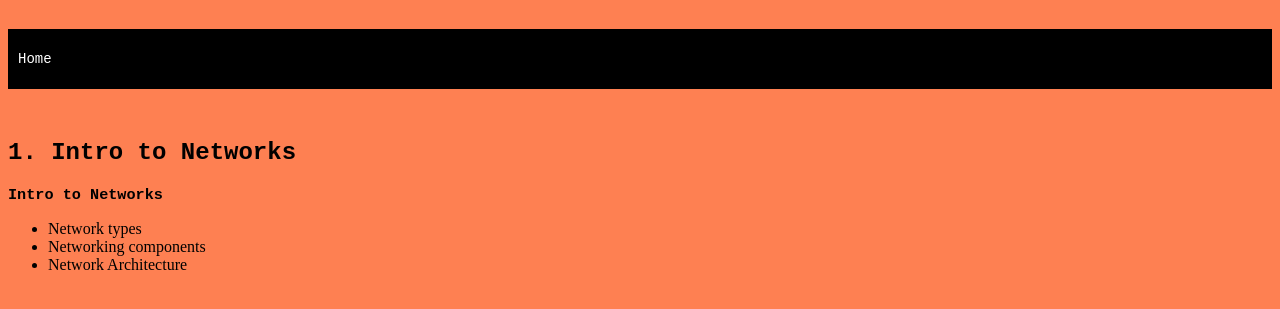
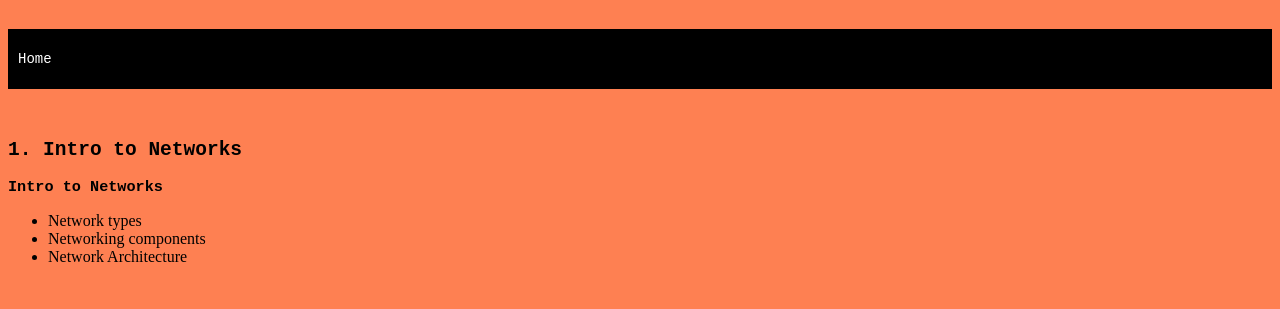
Before and after one commit to Bendolorian/bendolarian.github.io, a plain HTML site: page Net4.html in a window 1280 px wide. Shown: the part 79-388 px from the top of the page. Drawn offline with Linux system fonts and the light colour scheme.

Commit message:
style.css

```diff
--- a/style.css
+++ b/style.css
@@ -8,11 +8,12 @@ font-family: fantasy;
 }
 h2
 {
-  font-family: 'Courier New', Courier, monospace;
+  font-family: monospace;
 }
 h3
 {
   font-family: monospace;
+
 }
 @keyframes new
 {
```
